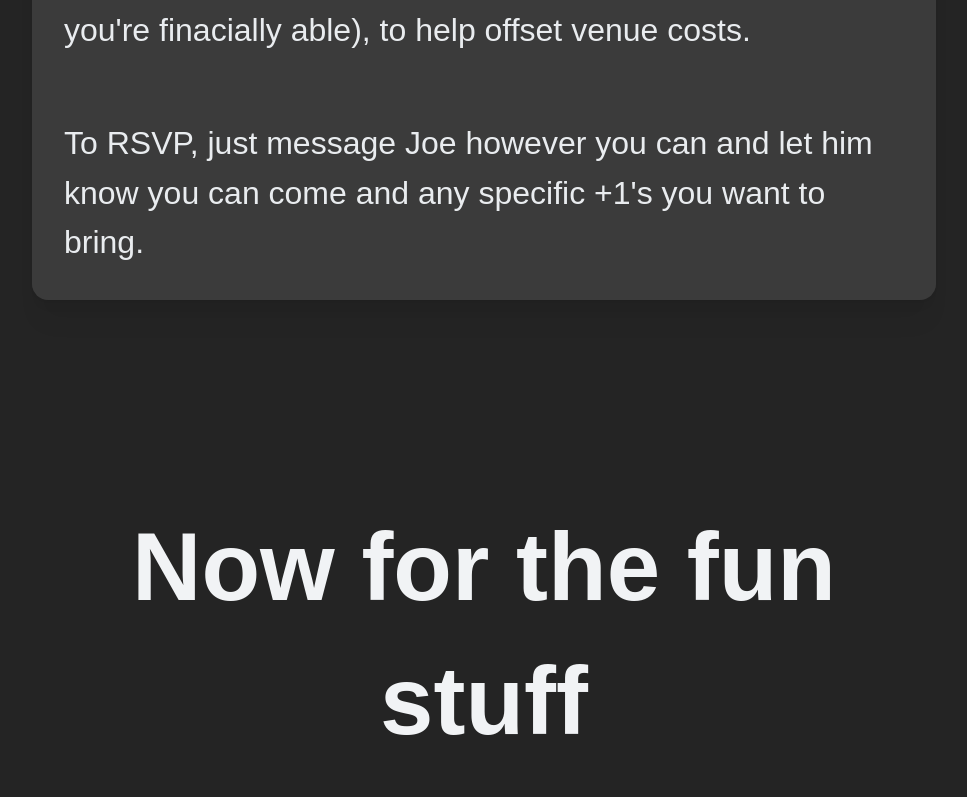
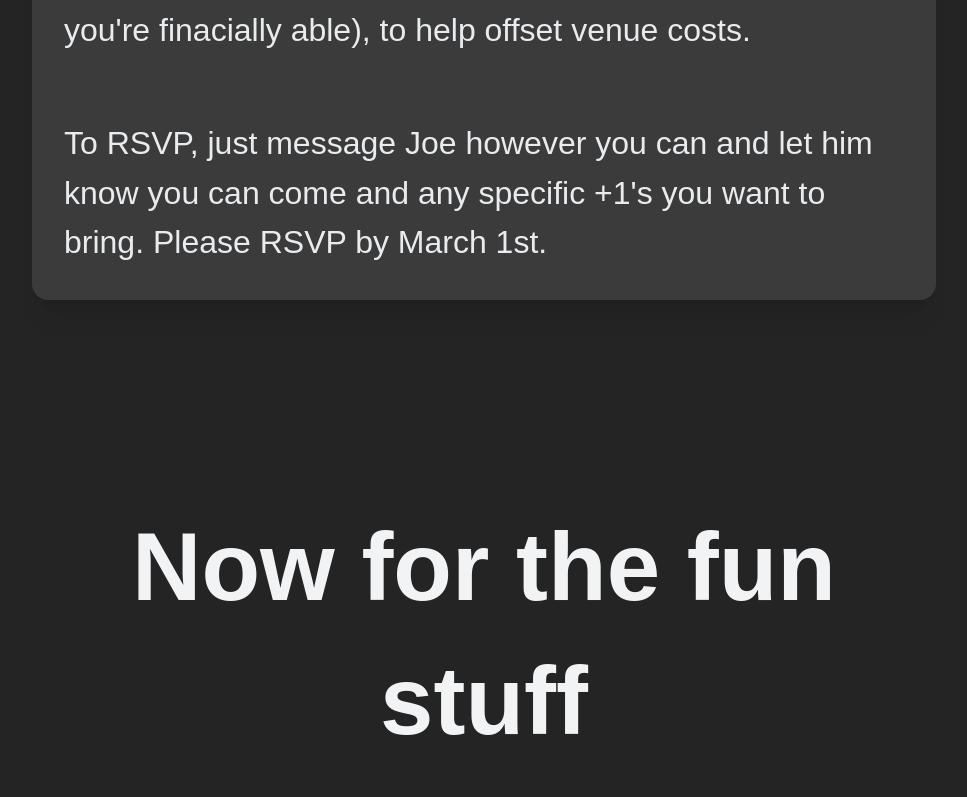
Before and after one commit to L-Dragon5/joe-con-deez-nuts, a React (Vite) app: page / in a window 1280 px wide. Shown: the part 3523-4320 px from the top of the page, without its empty margins (156-1123 px from the left). Built offline with nearby package versions, Linux system fonts and the light colour scheme.

Commit message:
Change chengo dj name

```diff
--- a/src/App.tsx
+++ b/src/App.tsx
@@ -288,7 +288,8 @@ export default function App() {
                   mod={{ chengo }}
                 >
                   To RSVP, just message Joe however you can and let him know you
-                  can come and any specific +1's you want to bring.
+                  can come and any specific +1's you want to bring. Please RSVP
+                  by March 1st.
                 </Text>
               </Paper>
             </motion.div>
@@ -478,7 +479,7 @@ export default function App() {
                 className={classes.scheduleDescription}
                 mod={{ chengo }}
               >
-                Confirmed People [DJ Names Tentative]: DJ Orly - DJ Cheng - DJ
+                Confirmed People [DJ Names Tentative]: DJ Orly - DJ Y2Kz - DJ
                 Tofu - DJ Tenchi - DJoe - Ashes - Harmony
               </Text>
               <Text
```
